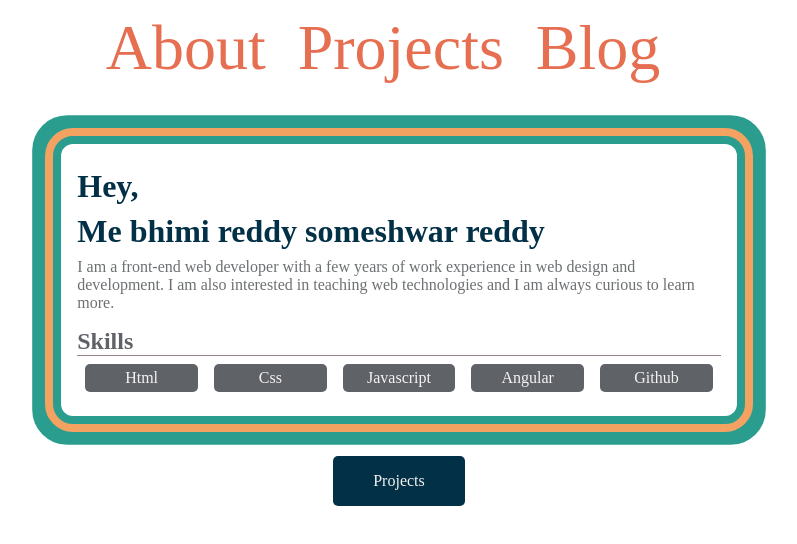
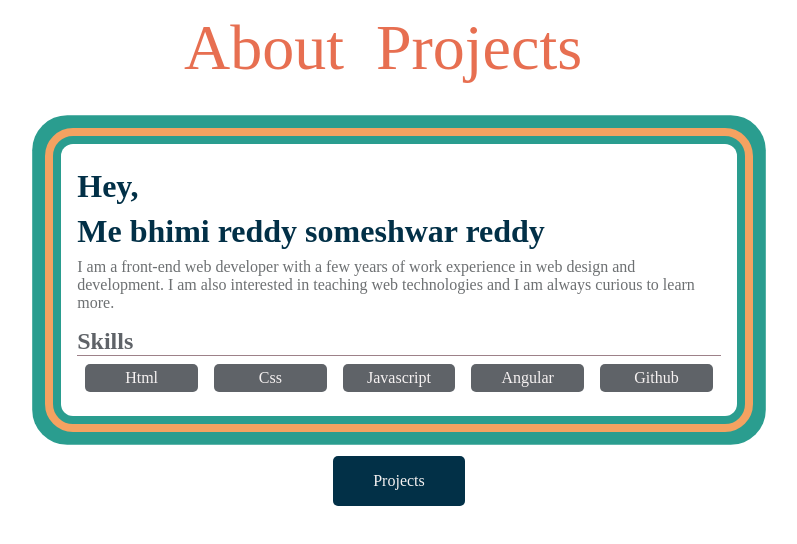
Before and after one commit to someshwarreddy/someshwarrddyprofile, an Angular app: page /about in a window 1280 px wide. Shown: the top 544 px of the page, without its empty margins (241-1038 px from the left). Built offline with nearby package versions, Linux system fonts and the light colour scheme; a web font is replaced by a local one.

Commit message:
menuchanges

```diff
--- a/src/app/menu/menu.component.html
+++ b/src/app/menu/menu.component.html
@@ -6,7 +6,7 @@
             <ul class="nav-items">
                 <li class="list-items list-items-one"><a routerLink="/about" class="nav-link">About</a></li>
                 <li class="list-items"><a routerLink="/projects" class="nav-link">Projects</a></li>
-                <li class="list-items"><a routerLink="/blog" class="nav-link">Blog</a></li>
+                <!-- <li class="list-items"><a routerLink="/blog" class="nav-link">Blog</a></li> -->
             </ul>
         </nav>
     </div>
```
